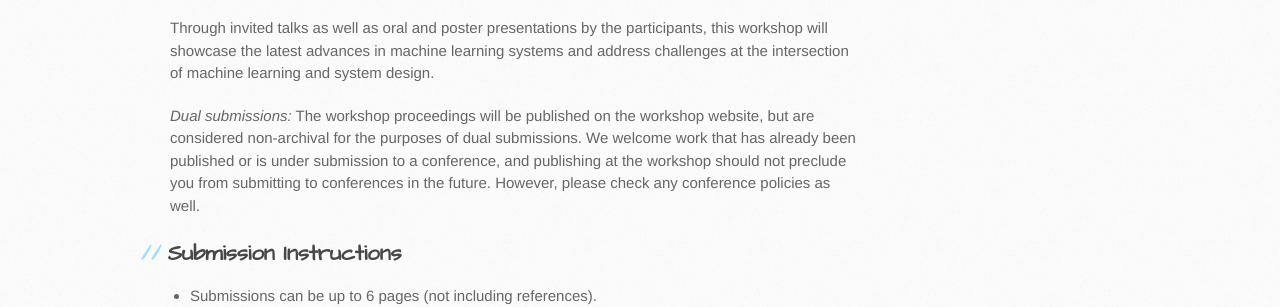
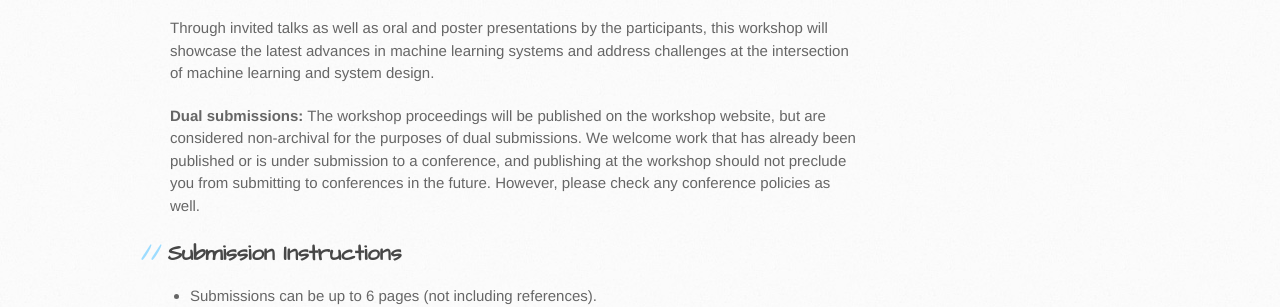
Before and after one commit to LearningSys/neurips19, a Jekyll site: the page built from cfp.md, in a window 1280 px wide. Shown: the part 1082-1389 px from the top of the page. Built offline with Jekyll 4.4.1, drawn with Linux system fonts in a browser that asks for light colours; our own code applies the rules of GitHub Pages for plain Markdown files; the repository's description, which GitHub fills in, is left out.

Commit message:
Update cfp.md

```diff
--- a/cfp.md
+++ b/cfp.md
@@ -18,7 +18,7 @@
 
 Through invited talks as well as oral and poster presentations by the participants, this workshop will showcase the latest advances in machine learning systems and address challenges at the intersection of machine learning and system design.
 
-*Dual submissions:* The workshop proceedings will be published on the workshop website, but are considered non-archival for the purposes of dual submissions. We welcome work that has already been published or is under submission to a conference, and publishing at the workshop should not preclude you from submitting to conferences in the future. However, please check any conference policies as well.
+**Dual submissions:** The workshop proceedings will be published on the workshop website, but are considered non-archival for the purposes of dual submissions. We welcome work that has already been published or is under submission to a conference, and publishing at the workshop should not preclude you from submitting to conferences in the future. However, please check any conference policies as well.
 
 <!-- *This year, the Systems for ML workshop will be part of a two day workshop series on ML and Systems. In conjunction with this workshop, there will be a workshop on ML for Systems.
 Work on machine learning for system design (e.g. learning for job scheduling, configuration tuning, database query optimization) is better suited for submission to that workshop.
```
